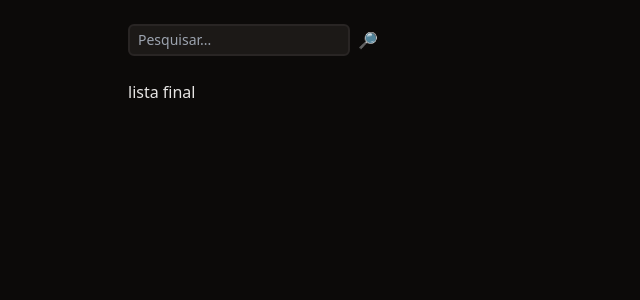
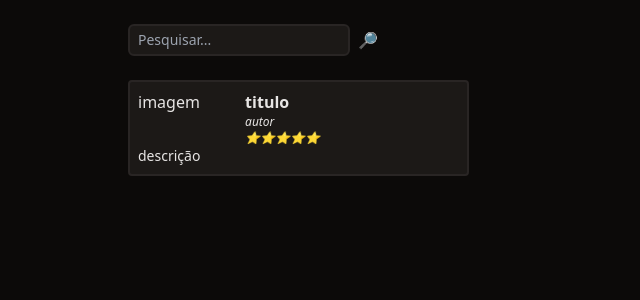
Before and after one commit to kerlonlh/Bookwise, a PHP site: page / in a window 1280 px wide. Shown: the part 60-360 px from the top of the page, without its empty margins (0-640 px from the left). Run offline with PHP 8.4, Linux system fonts and the light colour scheme; some libraries are stand-ins or nearby versions.

Commit message:
Criando o card de um livro

```diff
--- a/index.php
+++ b/index.php
@@ -1,5 +1,5 @@
 <!DOCTYPE html>
-<html lang="en">
+<html lang="pt-BR">
 <head>
     <meta charset="UTF-8">
     <meta name="viewport" content="width=device-width, initial-scale=1.0">
@@ -28,9 +28,22 @@
                 name="pesquisar"/>
             <button type="submit">🔎</button>
         </form>
-        <div>
-            lista final
-        </div>
+        <section class="space-y-4">
+            <!-- livro -->
+             <div class="w-1/3 p-2 rounded border-stone-800 border-2 bg-stone-900">
+                <div class="flex">
+                    <div class="w-1/3">imagem</div>
+                    <div>
+                        <div class="font-semibold">titulo</div>
+                        <div class="text-xs italic">autor</div>
+                        <div class="text-xs italic">⭐⭐⭐⭐⭐</div>
+                    </div>
+                </div>
+                <div class="text-sm">
+                    descrição
+                </div>
+             </div>
+        </section>
     </main>
 </body>
 </html>
```
